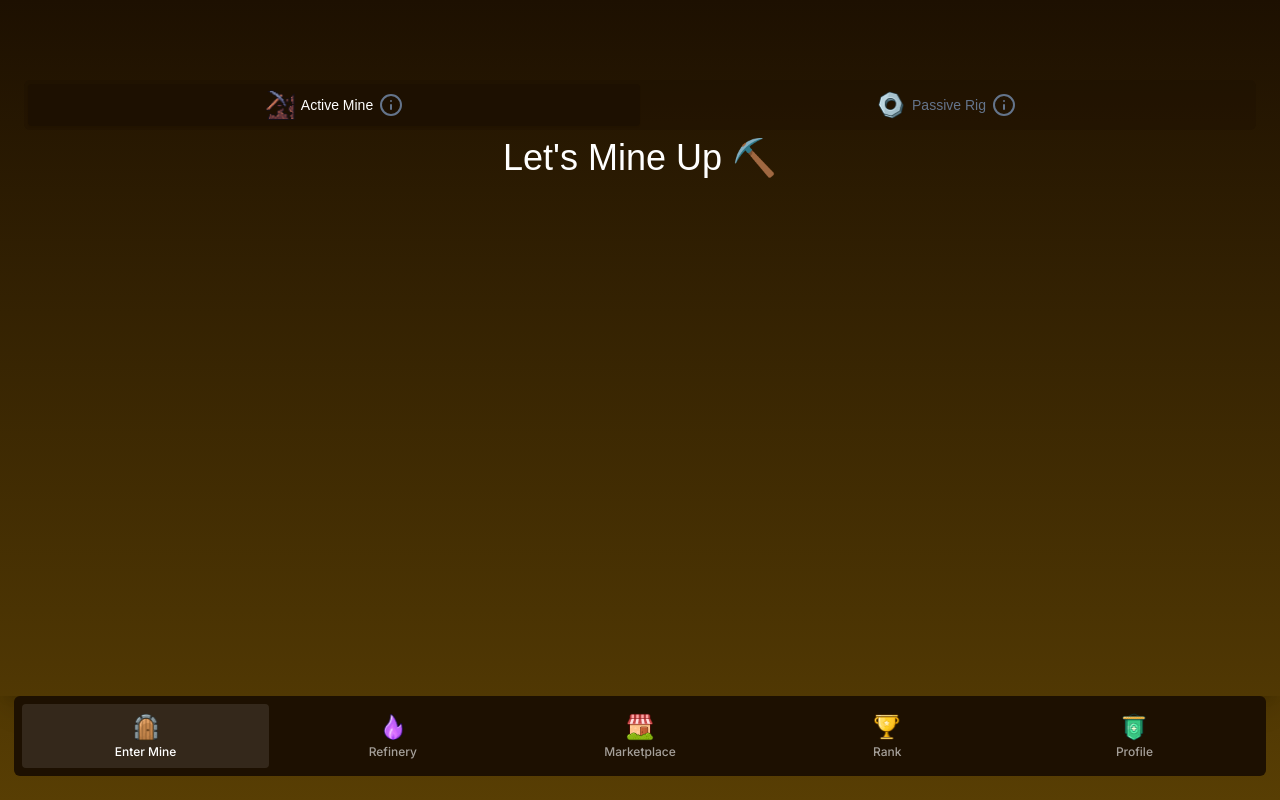
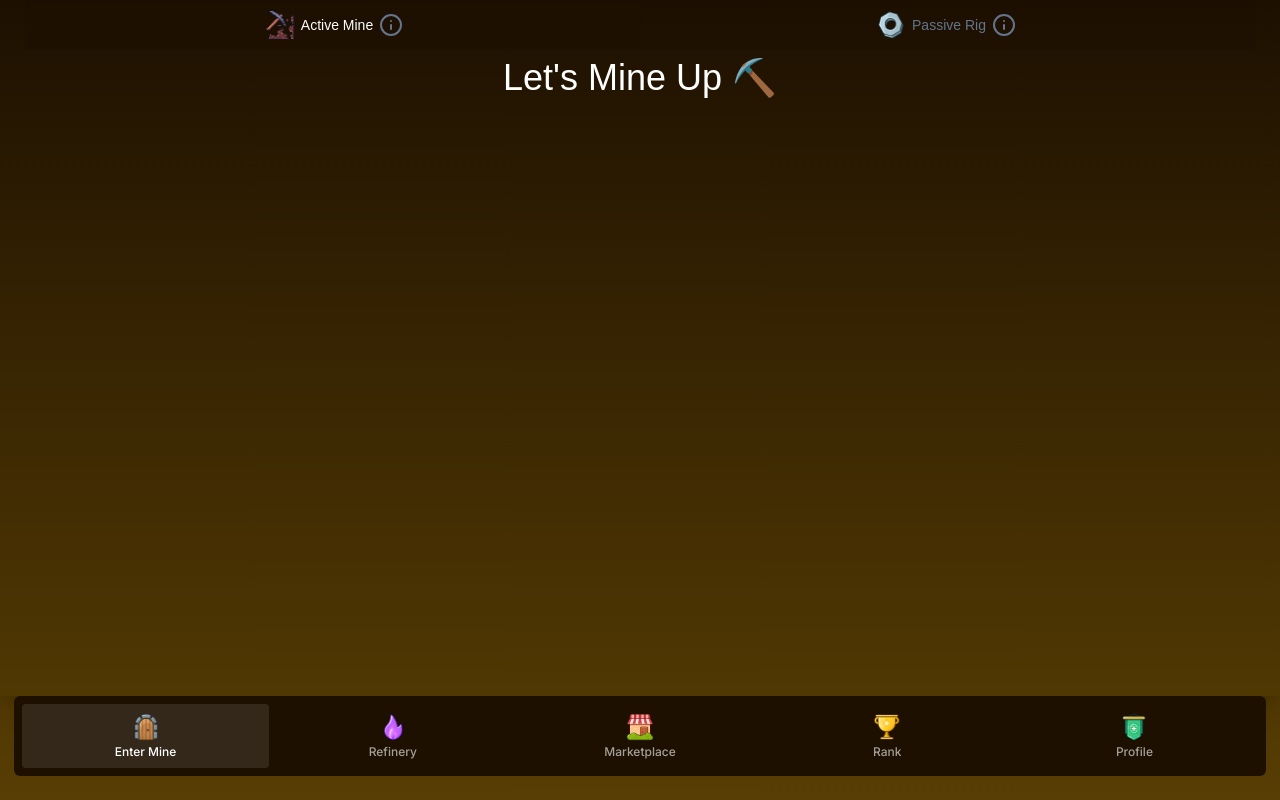
Before and after one commit to iampapagray/greed-miner-alpha, a React (Vite) app: page /#/ in a window 1280 px wide. Built offline with nearby package versions, Linux system fonts and the light colour scheme; what @tonconnect/ui-react would draw is missing.

Commit message:
tabs setup

```diff
--- a/src/views/Mine.tsx
+++ b/src/views/Mine.tsx
@@ -14,7 +14,7 @@ import { Info } from "lucide-react";
 function MinePage() {
   return (
     <div className="h-full flex flex-col items-center">
-      <Tabs defaultValue="active" className="w-full h-full px-[10px] pt-[80px]">
+      <Tabs defaultValue="active" className="w-full h-full px-[10px]">
         <TabsList className="grid w-full h-auto grid-cols-2 bg-tabBg">
           <TabsTrigger
             className="data-[state=active]:bg-darkTone data-[state=active]:text-white"
```
